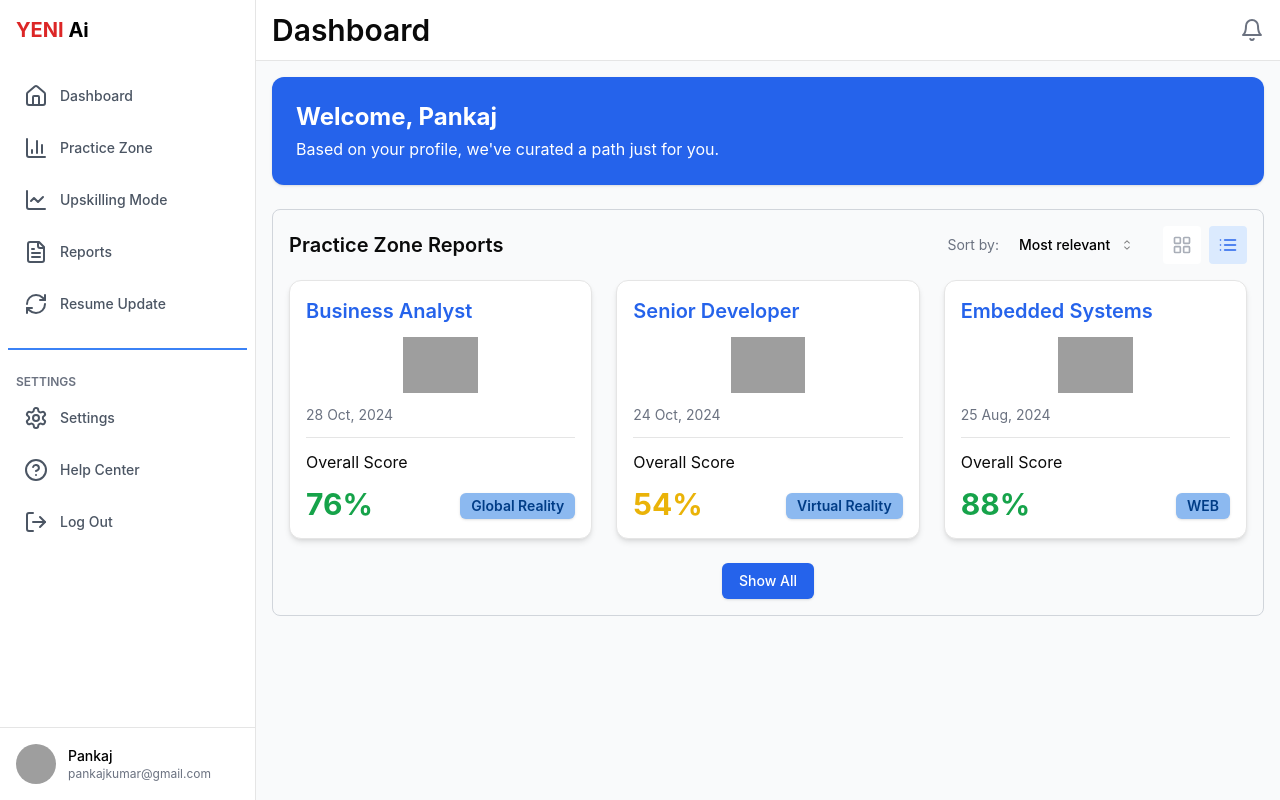
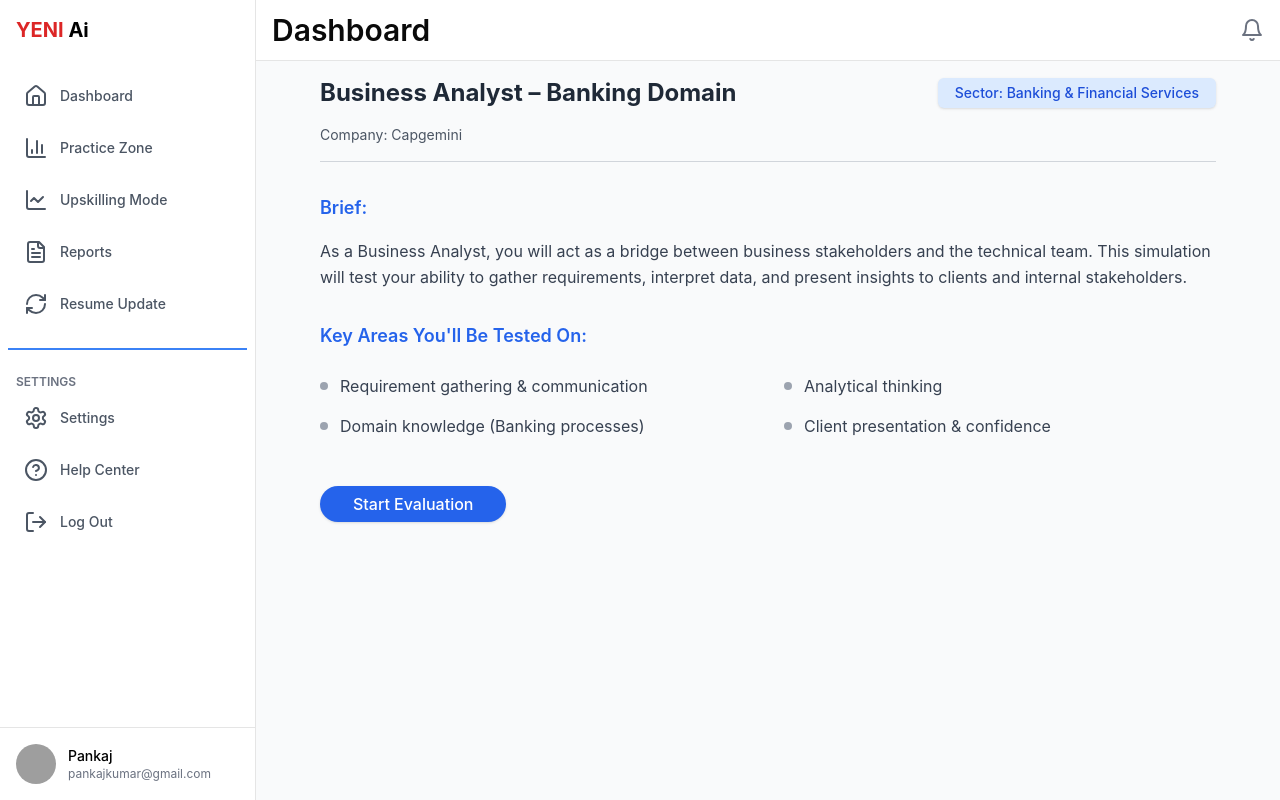
Before and after one commit to mugilmalathi/yeni-frontend-myrepo, a React (Vite) app: page /evaluation/1 in a window 1280 px wide. Built offline with nearby package versions, Linux system fonts and the light colour scheme; grey boxes are pictures that could not be loaded.

Commit message:
Create Practice Evaluation Page

```diff
--- /dev/null
+++ b/src/pages/evaluation/Evaluation.tsx
@@ -0,0 +1,73 @@
+import { Button } from "@/components/ui/button";
+import { Badge } from "@/components/ui/badge";
+
+export default function Evaluation() {
+  return (
+    <div className="max-w-4xl mx-auto space-y-8">
+      {/* Header Section */}
+      <div className="space-y-4">
+        <div className="flex items-center justify-between">
+          <h1 className="text-2xl font-bold text-gray-800">
+            Business Analyst – Banking Domain
+          </h1>
+          <Badge className="bg-blue-100 text-blue-700 px-4 py-1 text-sm font-medium">
+            Sector: Banking & Financial Services
+          </Badge>
+        </div>
+
+        <p className="text-gray-600 text-sm">
+          Company: Capgemini
+        </p>
+
+        <div className="w-full h-px bg-gray-300"></div>
+      </div>
+
+      {/* Brief Section */}
+      <div className="space-y-4">
+        <h2 className="text-lg font-semibold text-blue-600">Brief:</h2>
+        <p className="text-gray-700 leading-relaxed">
+          As a Business Analyst, you will act as a bridge between business stakeholders and the technical team. This simulation will
+          test your ability to gather requirements, interpret data, and present insights to clients and internal stakeholders.
+        </p>
+      </div>
+
+      {/* Key Areas Section */}
+      <div className="space-y-6">
+        <h2 className="text-lg font-semibold text-blue-600">Key Areas You'll Be Tested On:</h2>
+
+        <div className="grid grid-cols-1 md:grid-cols-2 gap-8">
+          {/* Left Column */}
+          <div className="space-y-4">
+            <div className="flex items-start gap-3">
+              <div className="w-2 h-2 bg-gray-400 rounded-full mt-2 flex-shrink-0"></div>
+              <span className="text-gray-700">Requirement gathering & communication</span>
+            </div>
+            <div className="flex items-start gap-3">
+              <div className="w-2 h-2 bg-gray-400 rounded-full mt-2 flex-shrink-0"></div>
+              <span className="text-gray-700">Domain knowledge (Banking processes)</span>
+            </div>
+          </div>
+
+          {/* Right Column */}
+          <div className="space-y-4">
+            <div className="flex items-start gap-3">
+              <div className="w-2 h-2 bg-gray-400 rounded-full mt-2 flex-shrink-0"></div>
+              <span className="text-gray-700">Analytical thinking</span>
+            </div>
+            <div className="flex items-start gap-3">
+              <div className="w-2 h-2 bg-gray-400 rounded-full mt-2 flex-shrink-0"></div>
+              <span className="text-gray-700">Client presentation & confidence</span>
+            </div>
+          </div>
+        </div>
+      </div>
+
+      {/* Start Evaluation Button */}
+      <div className="pt-4">
+        <Button className="bg-blue-600 hover:bg-blue-700 text-white px-8 py-3 rounded-full text-base font-medium">
+          Start Evaluation
+        </Button>
+      </div>
+    </div>
+  );
+}
--- a/src/pages/practicezone/Practicezone.tsx
+++ b/src/pages/practicezone/Practicezone.tsx
@@ -1,5 +1,6 @@
 import { Card, CardContent } from "@/components/ui/card"
 import { Button } from "@/components/ui/button"
+import { useNavigate } from "react-router-dom"
 
 const jobs = [
   {
@@ -26,6 +27,12 @@ const jobs = [
 ]
 
 export default function PracticeZone() {
+  const navigate = useNavigate();
+
+  const handleStartEvaluation = (jobId: number) => {
+    navigate(`/evaluation/${jobId}`);
+  };
+
   return (
     <div className="space-y-6">
       {/* Banner */}
@@ -57,7 +64,12 @@ export default function PracticeZone() {
             </CardContent>
 
             {/* Right side */}
-            <Button className="rounded-full px-6">Start Evaluation</Button>
+            <Button
+              className="rounded-full px-6"
+              onClick={() => handleStartEvaluation(job.id)}
+            >
+              Start Evaluation
+            </Button>
           </Card>
         ))}
       </div>
--- a/src/router/router.tsx
+++ b/src/router/router.tsx
@@ -6,6 +6,7 @@ import PracticeZone from "@/pages/practicezone/Practicezone";
 import UpskillingZone from "@/pages/upskillingzone/UpskillingZone";
 import Reports from "@/pages/reports/Reports";
 import ResumeUpdates from "@/pages/resumeUpdates/ResumeUpdates";
+import Evaluation from "@/pages/evaluation/Evaluation";
 
 
 
@@ -40,6 +41,7 @@ export default function AppRouter() {
               <Route path="/upskilling" element={<UpskillingZone />} />
               <Route path="/reports" element={<Reports />} />
               <Route path="/resume-update" element={<ResumeUpdates />} />
+              <Route path="/evaluation/:jobId" element={<Evaluation />} />
               <Route path="/settings" element={<SettingsPage />} />
               <Route path="/help" element={<HelpCenter />} />
               <Route path="/logout" element={<LogoutPage />} />
```
